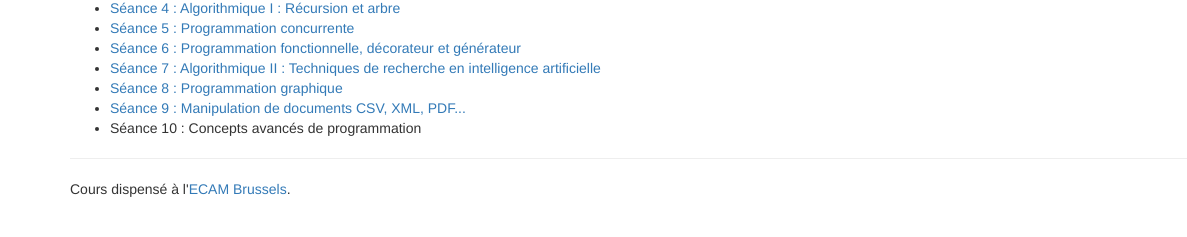
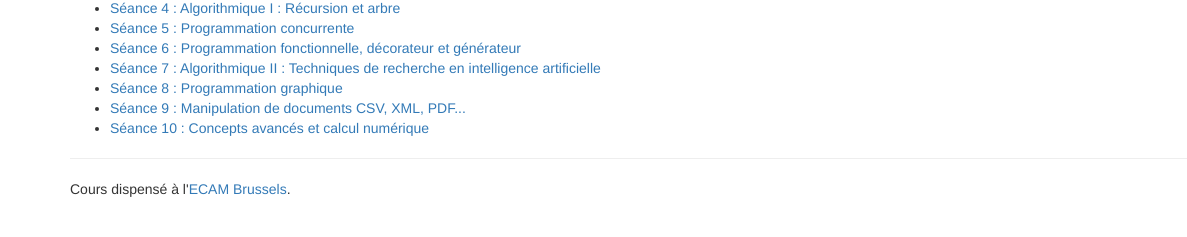
Before and after one commit to ECAM-Brussels/PythonAdvanced2BA, a plain HTML site: page theory.htm in a window 1280 px wide. Shown: the part 215-452 px from the top of the page, 0-1187 px from the left. Drawn offline with Linux system fonts and the light colour scheme.

Commit message:
Add slides of lesson 10

```diff
--- a/theory.htm
+++ b/theory.htm
@@ -53,7 +53,7 @@
 				<li><a href="files/ECAM-PythonAvance2BA-2016-Cours7-Slides.pdf" rel="external">Séance 7 : Algorithmique II : Techniques de recherche en intelligence artificielle</a></li>
 				<li><a href="files/ECAM-PythonAvance2BA-2016-Cours8-Slides.pdf" rel="external">Séance 8 : Programmation graphique</a></li>
 				<li><a href="files/ECAM-PythonAvance2BA-2016-Cours9-Slides.pdf" rel="external">Séance 9 : Manipulation de documents CSV, XML, PDF...</a></li>
-				<li>Séance 10 : Concepts avancés de programmation</li>
+				<li><a href="files/ECAM-PythonAvance2BA-2016-Cours10-Slides.pdf" rel="external">Séance 10 : Concepts avancés et calcul numérique</a></li>
 			</ul>
 
 			<hr />
```
Also changed, not shown: 1 other file.
